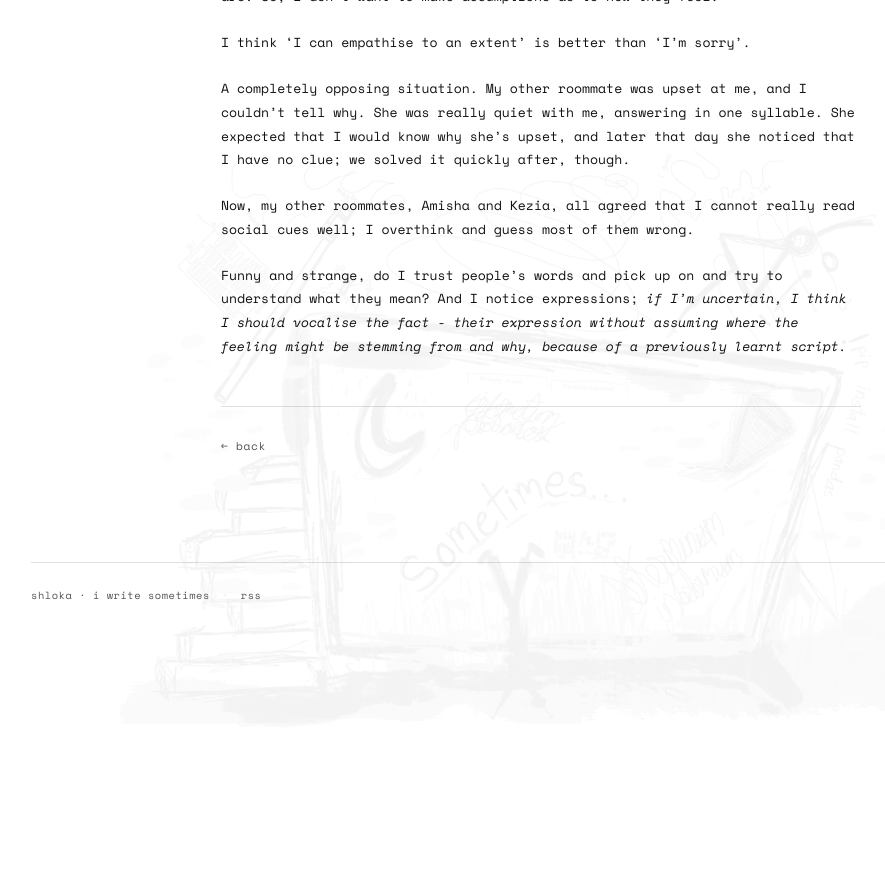
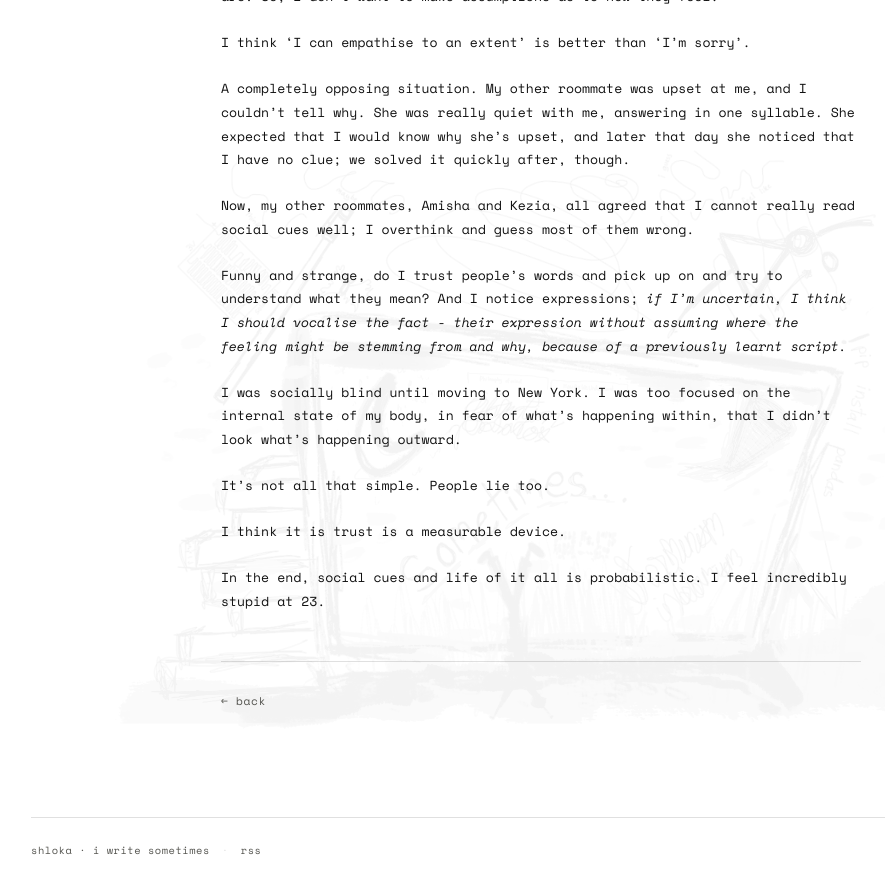
Before and after one commit to shlokamohanty/i-write-sometimes, a Jekyll site: the page built from _posts/2026-08-29-inward-outward.md, in a window 1280 px wide and 900 px high, scrolled down 1019 px. Shown: the top 894 px of the window, without its empty margins (99-984 px from the left). Built offline with Jekyll 4.4.1, drawn with Linux system fonts in a browser that asks for light colours; some web fonts are replaced; before the commit the page ends 1664 px from its top, so only the background shows below that.

Commit message:
evv
evve

```diff
--- a/_posts/2026-08-29-inward-outward.md
+++ b/_posts/2026-08-29-inward-outward.md
@@ -27,3 +27,11 @@ A completely opposing situation. My other roommate was upset at me, and I couldn
 Now, my other roommates, Amisha and Kezia, all agreed that I cannot really read social cues well; I overthink and guess most of them wrong.
 
 Funny and strange, do I trust people's words and pick up on and try to understand what they mean? And I notice expressions; *if I'm uncertain, I think I should vocalise the fact - their expression without assuming where the feeling might be stemming from and why, because of a previously learnt script.*
+
+I was socially blind until moving to New York. I was too focused on the internal state of my body, in fear of what's happening within, that I didn't look what's happening outward.
+
+It's not all that simple. People lie too.
+
+I think it is trust is a measurable device.
+
+In the end, social cues and life of it all is probabilistic. I feel incredibly stupid at 23.
```
Also changed, not shown: _posts/.obsidian/workspace.json (+5 -5 lines).
